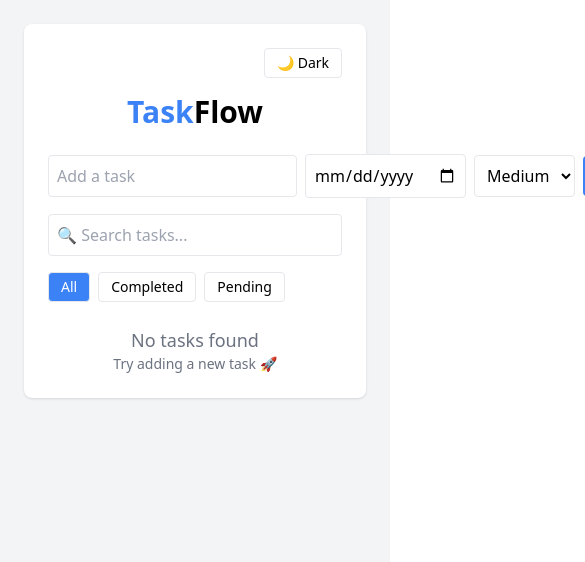
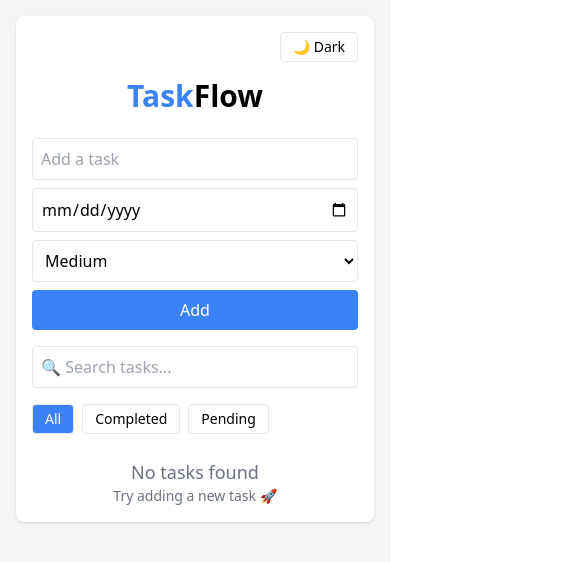
Before and after one commit to shauryasync/taskflow-react, a React (Vite) app: page / in a window 390 px wide. Shown: the top 562 px of the page, 585 px wide, since content can reach past the window. Built offline with nearby package versions, Linux system fonts and the light colour scheme.

Commit message:
fix: improve mobile layout of task form

```diff
--- a/src/App.jsx
+++ b/src/App.jsx
@@ -75,8 +75,14 @@ function App() {
 
   return (
     <div className={darkMode ? "dark" : ""}>
-      <div className="min-h-screen bg-gray-100 dark:bg-gray-900 flex justify-center items-start p-6">
-        <div className="w-full max-w-2xl bg-white dark:bg-gray-800 text-black dark:text-white rounded-lg shadow p-6">
+      <div
+        className="min-h-screen bg-gray-100 dark:bg-gray-900 flex justify-center
+       items-start p-4 sm:p-6"
+      >
+        <div
+          className="w-full max-w-2xl sm:max-w-2xl mx-auto  bg-white dark:bg-gray-800
+         text-black dark:text-white rounded-lg shadow p-4 sm:p-6"
+        >
           <div className="flex justify-end mb-4">
             <button
               onClick={() => setDarkMode((prev) => !prev)}
--- a/src/components/TaskForm.jsx
+++ b/src/components/TaskForm.jsx
@@ -16,53 +16,50 @@ function TaskForm({ addTask }) {
     setPriority("medium");
   };
   return (
-    <form onSubmit={handleSubmit} className="flex gap-2 mb-4 items-center">
+    <form
+      onSubmit={handleSubmit}
+      className="flex flex-col gap-2 mb-4 sm:flex-row"
+    >
+      {/* Task input */}
       <input
         type="text"
         placeholder="Add a task"
-        className=" flex-grow border rounded p-2 bg-white text-black
-             dark:bg-gray-700 dark:text-white dark:border-gray-600"
         value={taskText}
         onChange={(e) => setTaskText(e.target.value)}
+        className="w-full sm:flex-grow border rounded p-2
+      bg-white text-black
+      dark:bg-gray-700 dark:text-white dark:border-gray-600"
       />
+
+      {/* Date */}
       <input
-        className=" flex-grow border rounded p-2 bg-white text-black
-             dark:bg-gray-700 dark:text-white dark:border-gray-600"
         type="date"
         value={dueDate}
         onChange={(e) => setDueDate(e.target.value)}
+        className="w-full sm:w-auto border rounded p-2
+      bg-white text-black
+      dark:bg-gray-700 dark:text-white dark:border-gray-600"
       />
+
+      {/* Priority */}
       <select
         value={priority}
         onChange={(e) => setPriority(e.target.value)}
-        className="border rounded p-2 bg-white text-black
-             dark:bg-gray-700 dark:text-white dark:border-gray-600
-             focus:outline-none"
+        className="w-full sm:w-auto border rounded p-2
+      bg-white text-black
+      dark:bg-gray-700 dark:text-white dark:border-gray-600"
       >
-        <option
-          value="low"
-          className="bg-white text-black dark:bg-gray-700 dark:text-white"
-        >
-          Low
-        </option>
-        <option
-          value="medium"
-          className="bg-white text-black dark:bg-gray-700 dark:text-white"
-        >
-          Medium
-        </option>
-        <option
-          value="high"
-          className="bg-white text-black dark:bg-gray-700 dark:text-white"
-        >
-          High
-        </option>
+        <option value="low">Low</option>
+        <option value="medium">Medium</option>
+        <option value="high">High</option>
       </select>
+
+      {/* Button */}
       <button
         type="submit"
-        className="rounded bg-blue-500 hover:bg-blue-600 text-white px-4 py-2 transition"
+        className="w-full sm:w-auto bg-blue-500 hover:bg-blue-600 text-white px-4 py-2 rounded transition"
       >
-        add
+        Add
       </button>
     </form>
   );
--- a/src/components/TaskItem.jsx
+++ b/src/components/TaskItem.jsx
@@ -29,7 +29,12 @@ function TaskItem({ task, deleteTask, toggleTask, updateTask }) {
     : "no date";
 
   return (
-    <li className="flex justify-between items-start bg-white dark:bg-gray-800 border rounded-lg p-4 mb-3 shadow-sm hover:shadow-md transition">
+    <li
+      className="flex flex-col sm:flex-row sm:justify-between items-start gap-2
+     bg-white
+     dark:bg-gray-800 border rounded-lg p-4 mb-3
+     shadow-sm hover:shadow-md transition"
+    >
       {/* Left side: task text or edit input */}
       <div className="flex items-start gap-3 flex-grow">
         {isEditing ? (
@@ -56,7 +61,7 @@ dark:bg-gray-700 dark:text-white dark:border-gray-600"
               </span>
             </div>
 
-            <div className="text-sm text-gray-500 dark:text-gray-400 mt-1">
+            <div className="text-sm text-gray-700 dark:text-gray-400 mt-1">
               <span>
                 Priority: {priorityIcons[task.priority] || ""}{" "}
                 {formattedPriority}
@@ -69,9 +74,9 @@ dark:bg-gray-700 dark:text-white dark:border-gray-600"
       </div>
 
       {/* Right side buttons */}
-      <div className="flex gap-2 ml-4">
+      <div className="flex gap-2 mt-2 sm:mt-0">
         <button
-          className="text-sm bg-gray-500 hover:bg-gray-600 text-white px-3 py-1 rounded transition"
+          className="flex gap-2 w-full sm:w-auto justify-end text-sm bg-gray-500 hover:bg-gray-600 text-white px-3 py-1 rounded transition"
           onClick={() => {
             if (isEditing) {
               handleSave();
@@ -86,7 +91,7 @@ dark:bg-gray-700 dark:text-white dark:border-gray-600"
 
         <button
           onClick={() => deleteTask(task.id)}
-          className="text-sm bg-red-500 hover:bg-red-600 text-white px-3 py-1 rounded transition"
+          className="flex gap-2 w-full sm:w-auto justify-end text-sm bg-red-500 hover:bg-red-600 text-white px-3 py-1 rounded transition"
         >
           Delete
         </button>
```
Also changed, not shown: tailwind.txt (deleted).
